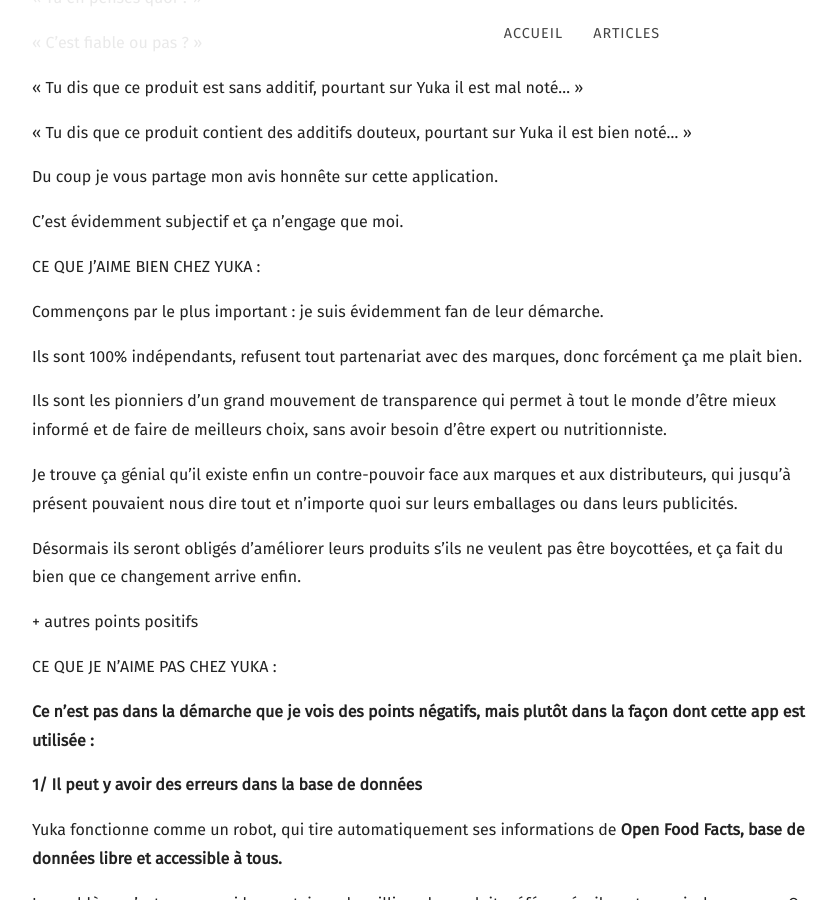
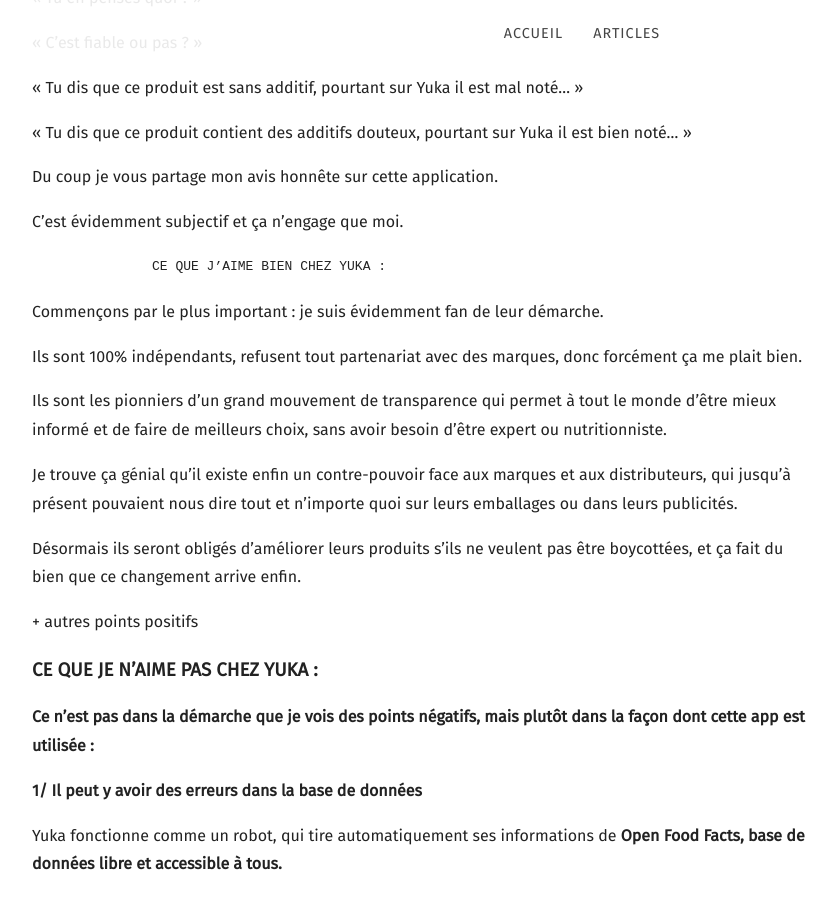
Before and after one commit to marmiteetmoncouteau/marmite-web, a Jekyll site: the page built from _posts/2019-01-08-yes.md, in a window 1280 px wide and 900 px high, scrolled down 1170 px. Shown: the whole window, without its empty margins (58-895 px from the left). Built offline with Jekyll 4.4.1, drawn with Linux system fonts in a browser that asks for light colours; some web fonts are replaced.

```diff
--- a/_posts/2019-01-08-yes.md
+++ b/_posts/2019-01-08-yes.md
@@ -20,7 +20,7 @@ Du coup je vous partage mon avis honnête sur cette application.
 
 C’est évidemment subjectif et ça n’engage que moi.
 
-CE QUE J’AIME BIEN CHEZ YUKA :
+> > >     CE QUE J’AIME BIEN CHEZ YUKA :
 
 Commençons par le plus important : je suis évidemment fan de leur démarche.
 
@@ -34,7 +34,7 @@ Désormais ils seront obligés d’améliorer leurs produits s’ils ne veulent
 
 \+ autres points positifs
 
-CE QUE JE N’AIME PAS CHEZ YUKA :
+### CE QUE JE N’AIME PAS CHEZ YUKA :
 
 **Ce n’est pas dans la démarche que je vois des points négatifs, mais plutôt dans la façon dont cette app est utilisée :**
 
@@ -103,10 +103,10 @@ Les calories sont le carburant de notre corps. Elles n’ont pas de valeur moral
 Notre corps doit simplement consommer autant de calories qu’il en dépense pour maintenir son poids de forme, c’est tout.
 
 C’est l’affaire de chacun de contrôler son apport calorique par rapport à son rythme de vie.
- Mais il est aberrant de faire baisser la note sous prétexte que c’est calorique, car cela sous entendrait que « calorique » = « mauvais pour la santé »
+Mais il est aberrant de faire baisser la note sous prétexte que c’est calorique, car cela sous entendrait que « calorique » = « mauvais pour la santé »
 
 L’exemple le plus frappant est selon moi l’huile d’olive, considérée unanimement comme excellente pour la santé et comme un pilier du régime méditerranéen (un des meilleurs au monde).
- Pourtant dans Yuka, même une huile d’olive de très bonne qualité (vierge extra, bio, pressée à froid) obtient seulement la note de 67/100
+Pourtant dans Yuka, même une huile d’olive de très bonne qualité (vierge extra, bio, pressée à froid) obtient seulement la note de 67/100
 
 Pourquoi ? Jugée « trop calorique »…
 
```
